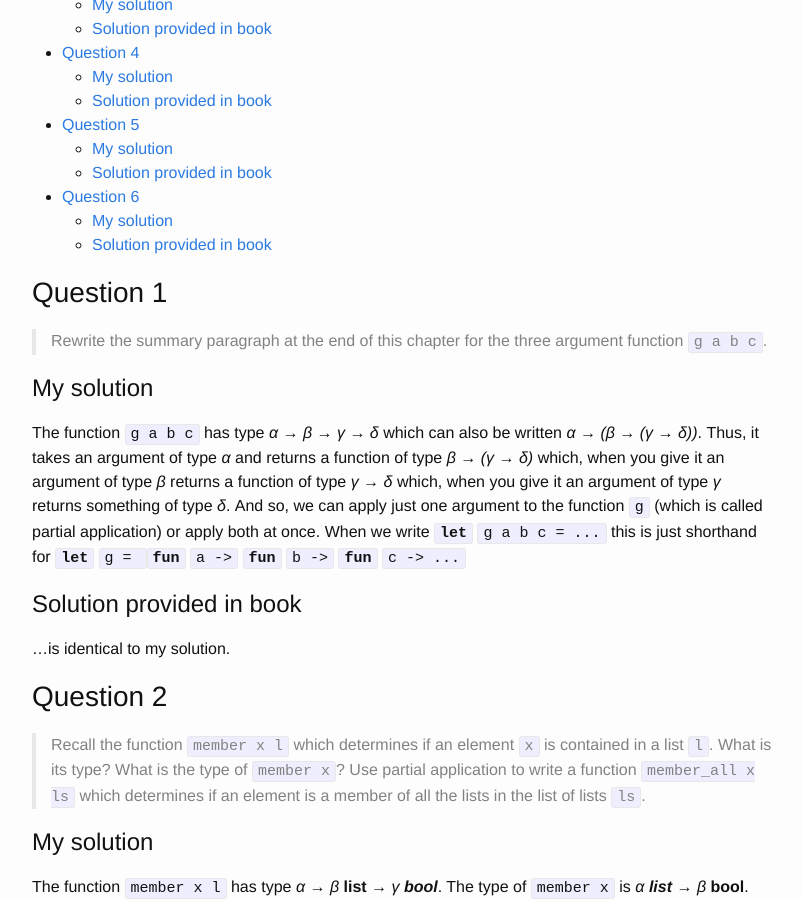
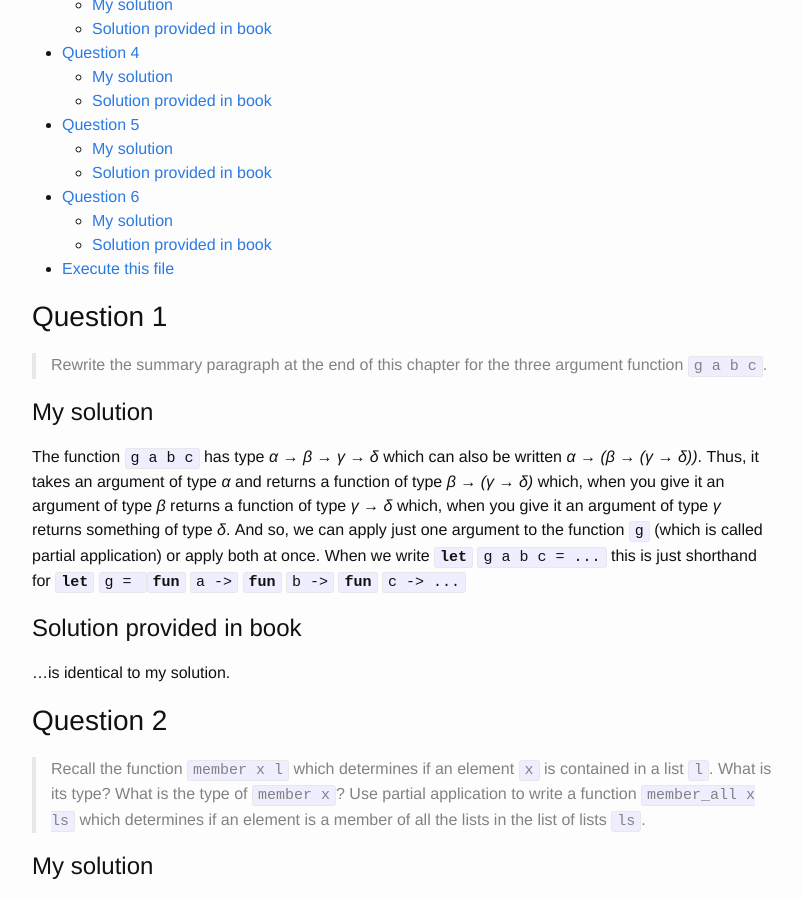
Before and after one commit to bitfragment/exs, a Jekyll site: the page built from _posts/2023-11-14-functions.md, in a window 1280 px wide and 900 px high, scrolled down 522 px. Shown: the whole window, without its empty margins (238-1040 px from the left). Built offline with Jekyll 4.4.1, drawn with Linux system fonts in a browser that asks for light colours.

Commit message:
Hotfix heading

````diff
--- a/_posts/2023-11-14-functions.md
+++ b/_posts/2023-11-14-functions.md
@@ -290,6 +290,8 @@
 
 ...is identical to my solution.
 
+## Execute this file
+
 ```txt
 $ codedown ocaml < 2023-11-14-functions.md | grep . | ocaml -stdin
 ```
````
